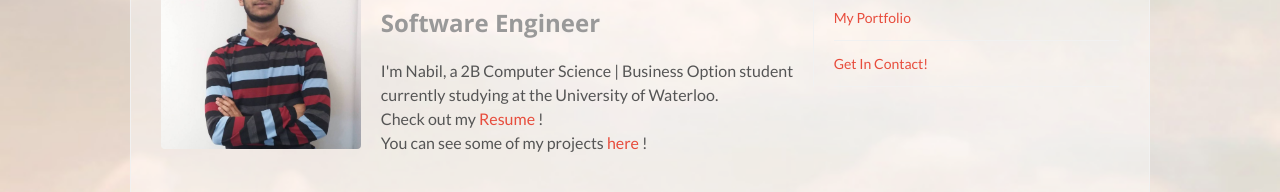
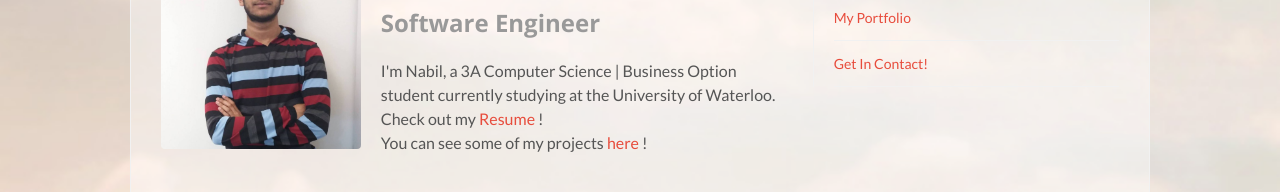
Before and after one commit to NabilBarakati/NabilBarakati.github.io, a plain HTML site: page index.html in a window 1280 px wide. Shown: the part 220-412 px from the top of the page. Drawn offline with nearby package versions, Linux system fonts and the light colour scheme.

Commit message:
update term on site

```diff
--- a/index.html
+++ b/index.html
@@ -81,7 +81,7 @@
                                     Software Engineer
                                 </h4>
                                 <p>
-                                    I'm Nabil, a 2B Computer Science | Business Option student currently studying at the University of Waterloo.
+                                    I'm Nabil, a 3A Computer Science | Business Option student currently studying at the University of Waterloo.
                                     <br/>
                                     Check out my <a href="images/Resume2018.pdf">Resume </a>!
                                     <br />
```
Also changed, not shown: 1 other file.
